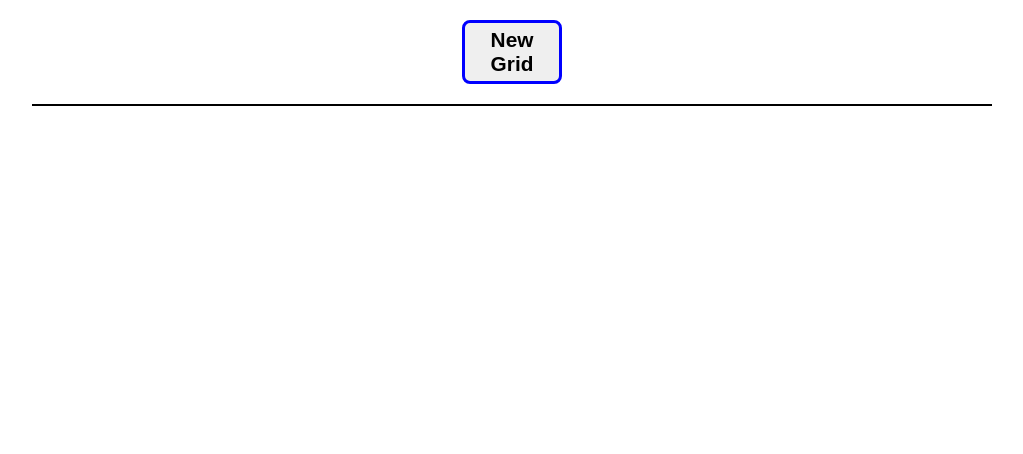
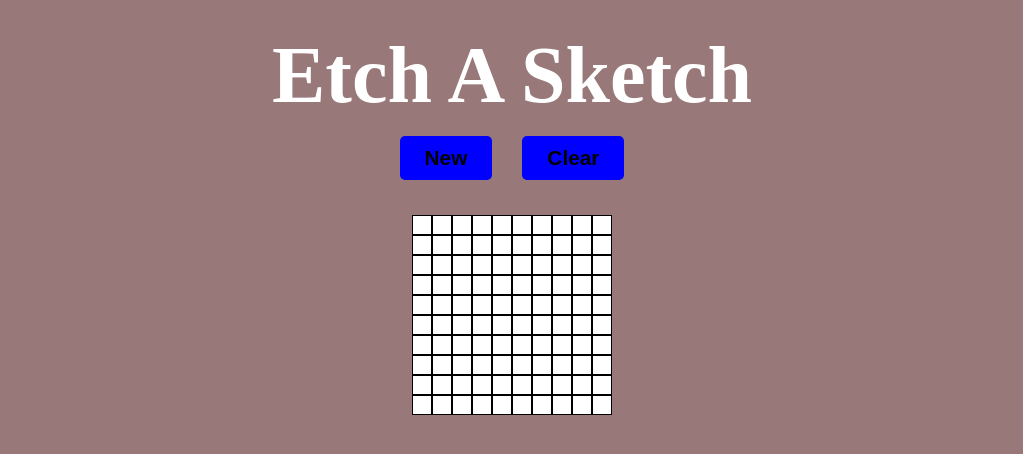
Before and after one commit to CodePioneer2/Drawboard, a plain HTML site: page index.html in a window 1280 px wide. Shown: the whole page, without its empty margins (128-1151 px from the left). Drawn offline with Linux system fonts and the light colour scheme.

Commit message:
finish project

```diff
--- a/index.html
+++ b/index.html
@@ -7,10 +7,13 @@
     <link rel="stylesheet" href="style.css">
 </head>
 <body>
-    <button class="btn-new-grid">New Grid</button>
-    <div class="sketch">
+    <h1>Etch A Sketch</h1>
+    <div class="buttons">
+        <button class="btn-new">New</button>
+        <button class="btn-clear">Clear</button>
     </div>
-
+    <div class="area">
+    </div>
     <script src="script.js"></script>
 </body>
 </html>
--- a/script.js
+++ b/script.js
@@ -1,41 +1,47 @@
-const sketch = document.querySelector('.sketch');
-const btnNewGrid = document.querySelector('.btn-new-grid');
+const area = document.querySelector('.area');
+const btnNew = document.querySelector('.btn-new');
+const btnClear = document.querySelector('.btn-clear');
+let size = 10;
+let drawing = false;
 
-function createRow(items) {
-  //making row
-  const row = document.createElement('div');
-  for (let i = 0; i < items; i++) {
-    createSquare(row);
+document.addEventListener('mousedown', () => (drawing = true));
+document.addEventListener('mouseup', () => (drawing = false));
+
+area.addEventListener('mouseover', (event) => {
+  if (drawing && event.target.classList.contains('square')) {
+    const color = `#${Math.floor(Math.random() * 16777215)
+      .toString(16)
+      .padStart(6, '0')}`;
+    event.target.style.backgroundColor = color;
   }
-  //add it to sketchboard
-  sketch.appendChild(row);
-}
+});
 
-function createSquare(row) {
-  //adding more stuff to row
-  const div = document.createElement('div');
-  div.classList.add('square');
-  div.addEventListener('mouseover', (event) => {
-    event.target.style.backgroundColor = 'blue';
-    setTimeout(() => {
-      event.target.style.backgroundColor = '';
-    }, 1000);
-  });
-  row.appendChild(div);
-}
+function createGrid(size) {
+  const squareSize = 20;
+  const width = size * squareSize;
+  area.style.width = `${width}px`;
 
-function createGrid(x) {
-  sketch.innerHTML = '';
-  for (let i = 0; i < x; i++) {
-    createRow(x);
+  area.innerHTML = '';
+
+  for (let i = 0; i < size * size; i++) {
+    const square = document.createElement('div');
+    square.classList.add('square');
+    area.appendChild(square);
   }
 }
 
-btnNewGrid.addEventListener('click', () => {
-  let size = 0;
-  size = prompt('ENTER GRID SIZE');
-  while (size > 100) {
-    size = prompt('Size needs to be smaller than 100!');
+btnNew.addEventListener('click', () => {
+  size = parseInt(prompt('ENTER GRID SIZE'), 10);
+
+  while (isNaN(size) || size > 100 || size <= 0) {
+    size = parseInt(prompt('Size must be a number between 1 and 100!'), 10);
   }
+
   createGrid(size);
 });
+
+btnClear.addEventListener('click', () => {
+  createGrid(size);
+});
+
+createGrid(size);
--- a/style.css
+++ b/style.css
@@ -6,32 +6,45 @@
 
 body {
   height: 100%;
-  background-color: white;
+  background-color: #987878;
   overflow: hidden;
 }
-.sketch {
+.area {
   display: flex;
-  align-items: center;
+  flex-wrap: wrap;
   justify-content: center;
-  margin: 20px auto 0;
-  border: 1px solid black;
-  width: 960px;
+  margin: 20px auto;
+  width: 400px;
 }
 
+h1 {
+  text-align: center;
+  margin-top: 30px;
+  color: #fff;
+  font-size: 5rem;
+}
 
 .square {
   width: 20px;
   height: 20px;
-  border: 1px solid black;
+  background-color: #fff;
+  border: 1px solid #000;
 }
+
 button {
   border: none;
-  width: 100px;
   display: block;
-  padding: 5px 15px;
-  border-radius: 8px;
-  border: 3px solid blue;
-  margin: 20px auto 0;
+  padding: 10px 25px;
   font-size: 1.3rem;
+  border-radius: 5px;
   font-weight: bold;
+  margin: 15px 0;
+  background-color: blue;
 }
+
+.buttons {
+  display: flex;
+  align-items: center;
+  justify-content: center;
+  gap: 30px;
+}
```
